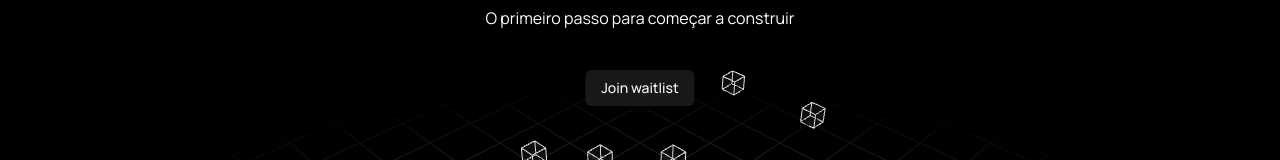
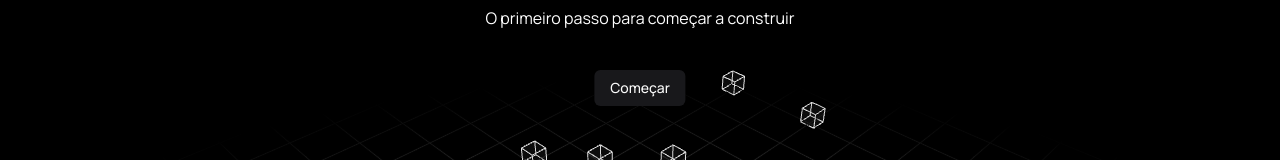
Before and after one commit to juliuscaezarff/template-snippet, a Next.js app: page / in a window 1280 px wide. Shown: the part 257-417 px from the top of the page. Built offline with nearby package versions, Linux system fonts and the light colour scheme.

Commit message:
feat: alterando texto

```diff
--- a/src/components/ui/hero.tsx
+++ b/src/components/ui/hero.tsx
@@ -152,7 +152,7 @@ export default function Component() {
         <h1 className="text-6xl font-bold mb-8 max-w-4xl mx-auto">Initial</h1>
         <h2 className="text-base mb-10">O primeiro passo para começar a construir</h2>
         <Button size='default'>
-          Join waitlist
+          Começar
         </Button>
       </div>
       <Canvas shadows camera={{ position: [30, 30, 30], fov: 50 }} className="absolute inset-0">
```
